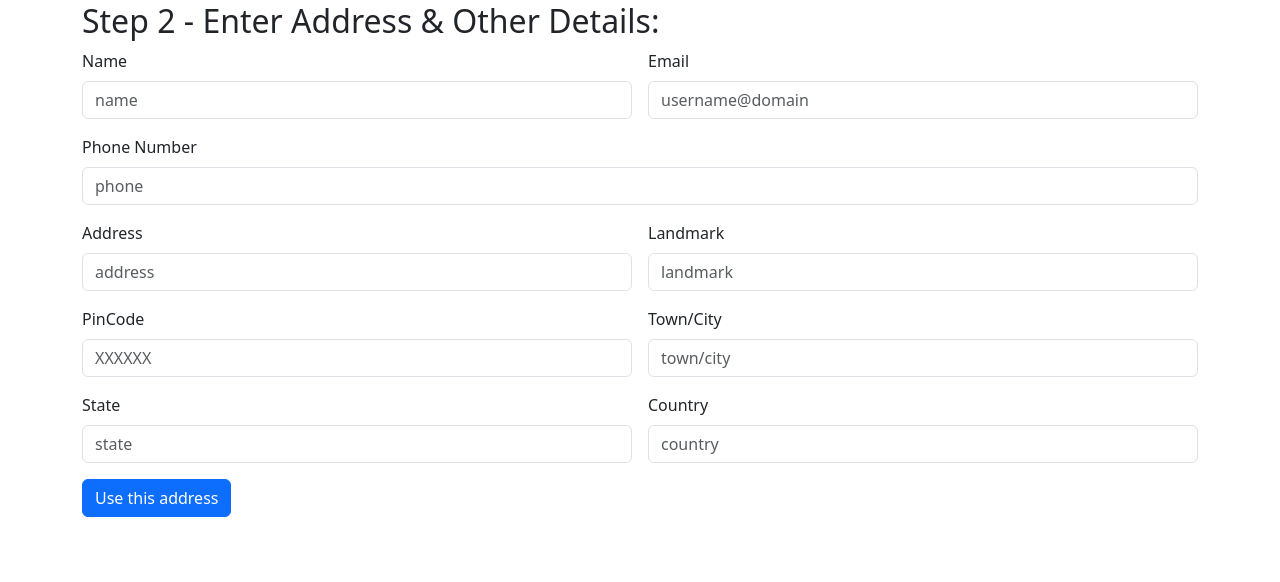
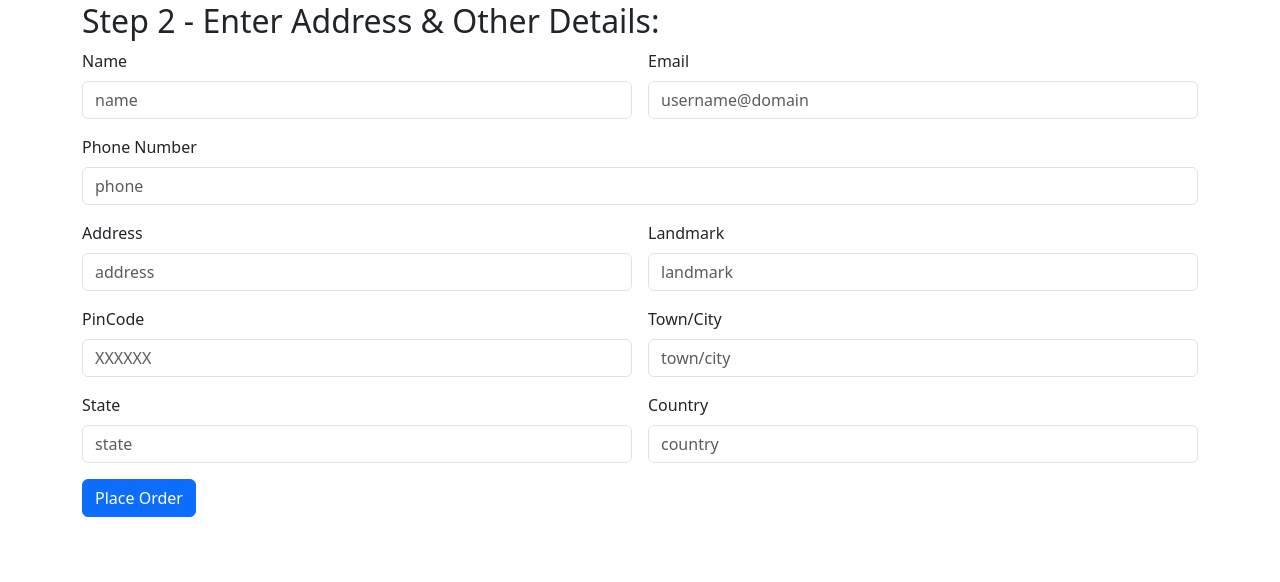
Before and after one commit to sumit-modak/ecommerce-django, a Django app: page /shop/checkout/ in a window 1280 px wide. Shown: the part 188-770 px from the top of the page. Run offline with Django 4.2, Linux system fonts and the light colour scheme; some libraries are stand-ins or nearby versions.

Commit message:
added order model & placing order system

```diff
--- a/shop/admin.py
+++ b/shop/admin.py
@@ -1,5 +1,6 @@
 from django.contrib import admin
 
-from .models import Product, Contact
+from .models import Product, Contact, Order
 admin.site.register(Product)
 admin.site.register(Contact)
+admin.site.register(Order)
--- a/shop/templates/shop/checkout.html
+++ b/shop/templates/shop/checkout.html
@@ -20,54 +20,57 @@ Checkout
 
     <div class="col my-4">
         <h2> Step 2 - Enter Address & Other Details: </h2>
-        <form class="row g-3">
+        <form class="row g-3" method="post" action="/shop/checkout/">
+            {% csrf_token %}
+            <input type="hidden" name="itemsJSON" id="itemsJSON">
+
             <div class="col-md-6">
-            <label for="inputname" class="form-label">Name</label>
-            <input type="name" class="form-control" id="inputname" placeholder="name">
+            <label for="inputName" class="form-label">Name</label>
+            <input type="text" class="form-control" id="inputName" name="inputName" placeholder="name">
             </div>
 
             <div class="col-md-6">
             <label for="inputEmail" class="form-label">Email</label>
-            <input type="email" class="form-control" id="inputEmail" placeholder="username@domain">
+            <input type="email" class="form-control" id="inputEmail" name="inputEmail" placeholder="username@domain">
             </div>
 
             <div class="col-md-12">
             <label for="inputPhone" class="form-label">Phone Number</label>
-            <input type="tel" class="form-control" id="inputPhone" placeholder="phone">
+            <input type="tel" class="form-control" id="inputPhone" name="inputPhone" placeholder="phone">
             </div>
 
             <div class="col-6">
             <label for="inputAddress" class="form-label">Address</label>
-            <input type="text" class="form-control" id="inputAddress" placeholder="address">
+            <input type="text" class="form-control" id="inputAddress" name="inputAddress" placeholder="address">
             </div>
 
             <div class="col-6">
             <label for="inputLandmark" class="form-label">Landmark</label>
-            <input type="text" class="form-control" id="inputLandmark" placeholder="landmark">
+            <input type="text" class="form-control" id="inputLandmark" name="inputLandmark" placeholder="landmark">
             </div>
 
             <div class="col-md-6">
             <label for="inputPinCode" class="form-label">PinCode</label>
-            <input type="text" class="form-control" id="inputPinCode" placeholder="XXXXXX">
+            <input type="text" class="form-control" id="inputPinCode" name="inputPinCode" placeholder="XXXXXX">
             </div>
 
             <div class="col-md-6">
-            <label for="inputCity" class="form-label">Town/City</label>
-            <input type="text" class="form-control" id="inputCity" placeholder="town/city">
+            <label for="inputTownCity" class="form-label">Town/City</label>
+            <input type="text" class="form-control" id="inputTownCity" name="inputTownCity" placeholder="town/city">
             </div>
 
             <div class="col-md-6">
             <label for="inputState" class="form-label">State</label>
-            <input type="text" class="form-control" id="inputState" placeholder="state">
+            <input type="text" class="form-control" id="inputState" name="inputState" placeholder="state">
             </div>
 
             <div class="col-md-6">
             <label for="inputCountry" class="form-label">Country</label>
-            <input type="text" class="form-control" id="inputCountry" placeholder="country">
+            <input type="text" class="form-control" id="inputCountry" name="inputCountry" placeholder="country">
             </div>
 
             <div class="col-12">
-            <button type="submit" class="btn btn-primary">Use this address</button>
+            <button type="submit" class="btn btn-primary">Place Order</button>
             </div>
 
         </form>
@@ -83,6 +86,7 @@ Checkout
         cart = JSON.parse(localStorage.getItem('cart'));
     }
 
+    var sum = 0;
     if ($.isEmptyObject(cart)) {
         mystr = `<p><b>Your cart is empty, please add some items before checking out!</b></p>`
         $('#items').append(mystr);
@@ -98,5 +102,14 @@ Checkout
             $('#items').append(mystr);
         }
     }
+
+    document.getElementById('cart').innerHTML = sum;
+    $('#itemsJSON').val(JSON.stringify(cart));
+
+    {% if thank %}
+    alert('Your order has been placed. Use {{id}} to track your order');
+    localStorage.clear();
+    document.location = "/shop/tracker";
+    {% endif %}
 </script>
 {% endblock script %}
--- a/shop/views.py
+++ b/shop/views.py
@@ -1,5 +1,5 @@
 from django.shortcuts import render, HttpResponse
-from .models import Product, Contact
+from .models import Product, Contact, Order
 from math import ceil
 
 def index(request):
@@ -41,10 +41,28 @@ def contact(request):
     return render(request, "shop/contact.html")
 
 def checkout(request):
+    if request.method == "POST":
+        itemsJSON = request.POST.get("itemsJSON", "")
+        name = request.POST.get("inputName", "")
+        email = request.POST.get("inputEmail", "")
+        phone = request.POST.get("inputPhone", "")
+        address = request.POST.get("inputAddress", "")
+        landmark = request.POST.get("inputLandmark", "")
+        pincode = request.POST.get("inputPinCode", "")
+        town_city = request.POST.get("inputTownCity", "")
+        state = request.POST.get("inputState", "")
+        country = request.POST.get("inputCountry", "")
+
+        order = Order(items_json=itemsJSON, name=name, email=email, phone=phone,
+                      address=address, landmark=landmark, pincode=pincode,
+                      town_city=town_city, state=state, country=country)
+        order.save()
+        return render(request, "shop/checkout.html", {"thank": True, "id": order.order_id})
+
     return render(request, "shop/checkout.html")
 
 def tracker(request):
-    return render(request, ".html")
+    return render(request, "shop/tracker.html")
 
 def search(request):
     return render(request, ".html")
```
Also changed, not shown: shop/models.py (+16 -0 lines), db.sqlite3.
